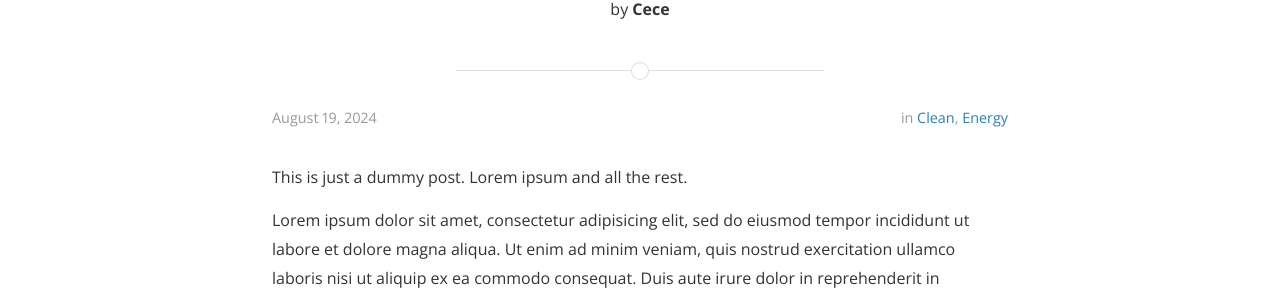
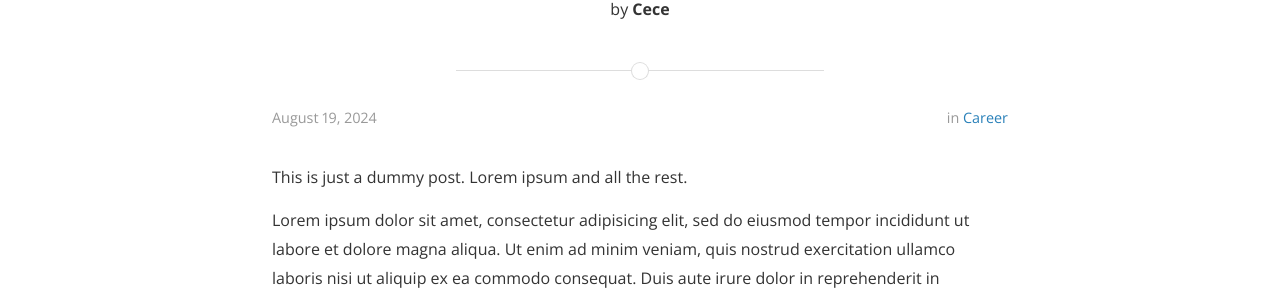
Before and after one commit to CurveBending/CurveBending.github.io, a Jekyll site: the page built from _posts/2024-08-19-My Transition Into Clean Energy.md, in a window 1280 px wide. Shown: the part 179-476 px from the top of the page. Built offline with Jekyll 4.4.1, drawn with Linux system fonts in a browser that asks for light colours; nearby versions of some CDN libraries.

Commit message:
Update 2024-08-19-My Transition Into Clean Energy.md

```diff
--- a/_posts/2024-08-19-My Transition Into Clean Energy.md
+++ b/_posts/2024-08-19-My Transition Into Clean Energy.md
@@ -3,7 +3,7 @@ layout: post
 title:  "My Transition into Clean Energy"
 date:   2024-08-19T00:00:00-00:00
 author: Cece
-categories: "Clean Energy"
+categories: "Career"
 ---
 
 This is just a dummy post. Lorem ipsum and all the rest.
```
